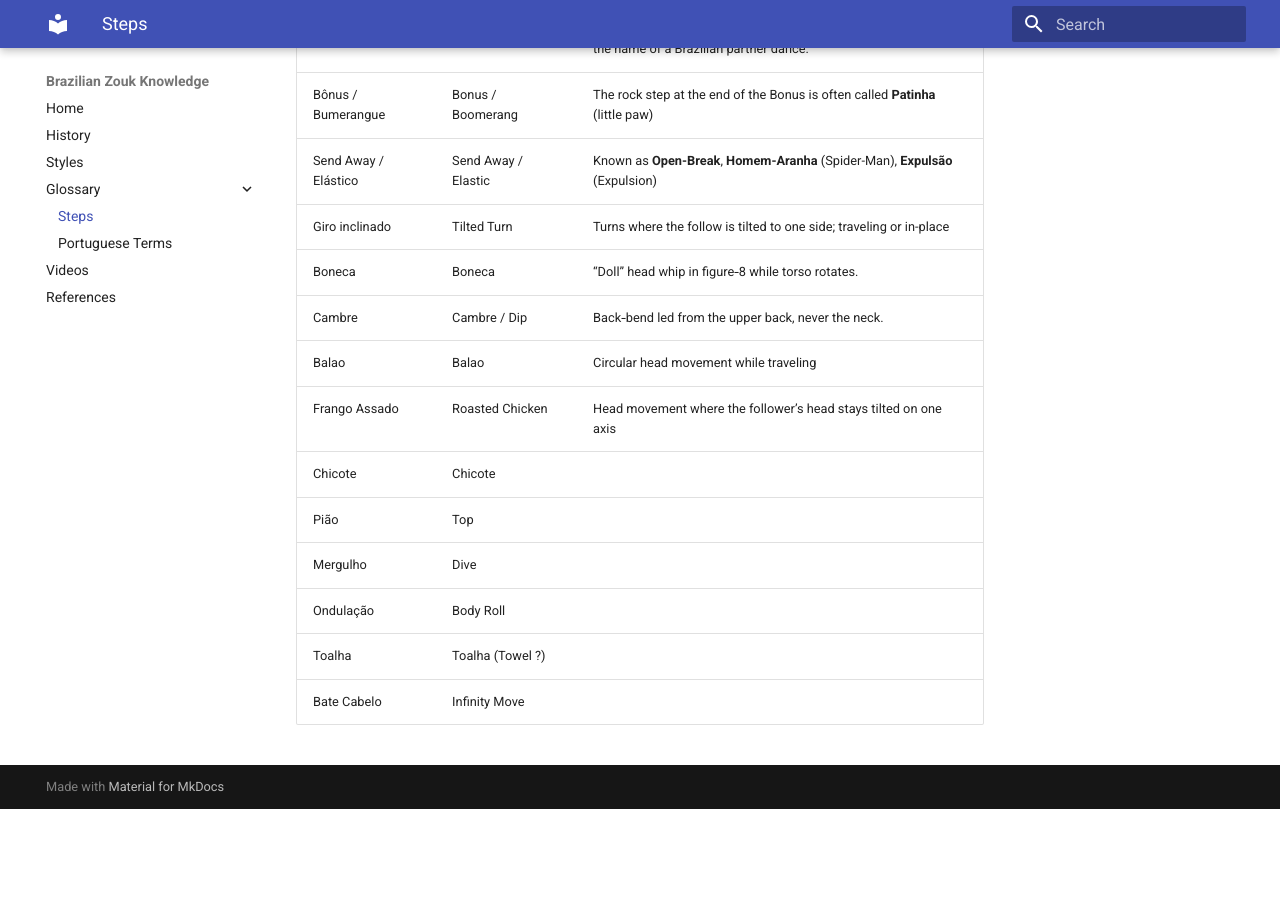
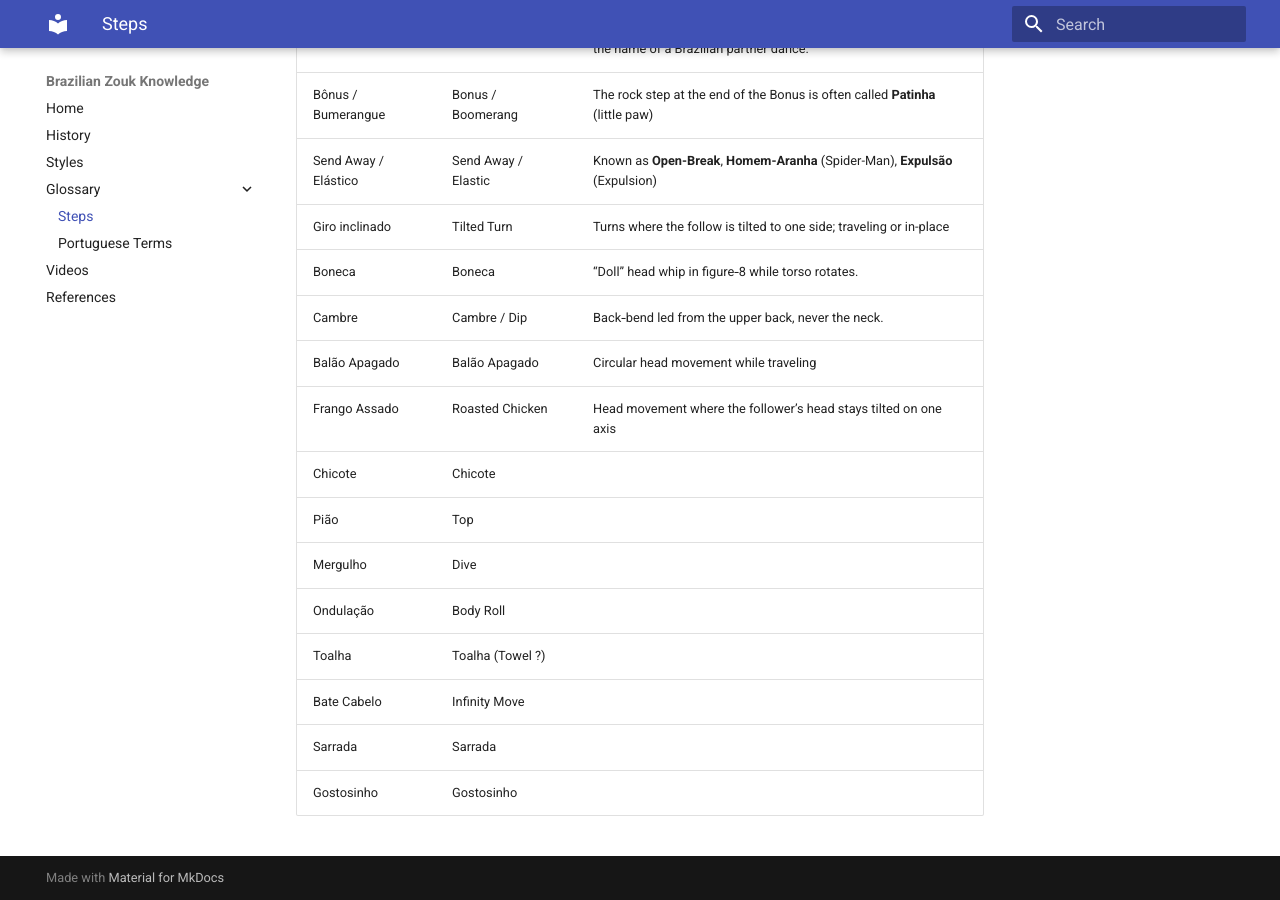
Before and after one commit to CristianLefter/Brazilian-Zouk-Knowledge, an MkDocs documentation site: the page built from docs/glossary_steps.md, in a window 1280 px wide and 900 px high, scrolled down 940 px. Built offline with MkDocs 1.6.1 and Material for MkDocs 9.7.7, drawn with Linux system fonts in a browser that asks for light colours; before the commit the page ends 1749 px from its top, so only the background shows below that.

Commit message:
Update glossary_steps.md

```diff
--- a/docs/glossary_steps.md
+++ b/docs/glossary_steps.md
@@ -18,7 +18,7 @@
 | Giro inclinado | Tilted Turn | Turns where the follow is tilted to one side; traveling or in-place|
 | Boneca| Boneca | “Doll” head whip in figure‑8 while torso rotates. |
 | Cambre| Cambre / Dip | Back‑bend led from the upper back, never the neck. |
-| Balao| Balao | Circular head movement while traveling |
+| Balão Apagado | Balão Apagado | Circular head movement while traveling |
 | Frango Assado| Roasted Chicken | Head movement where the follower’s head stays tilted on one axis |
 | Chicote| Chicote |  |
 | Pião | Top |  |
@@ -26,3 +26,5 @@
 | Ondulação | Body Roll |  |
 | Toalha | Toalha (Towel ?)|  |
 | Bate Cabelo | Infinity Move |  |
+| Sarrada | Sarrada | |
+| Gostosinho | Gostosinho | |
```
